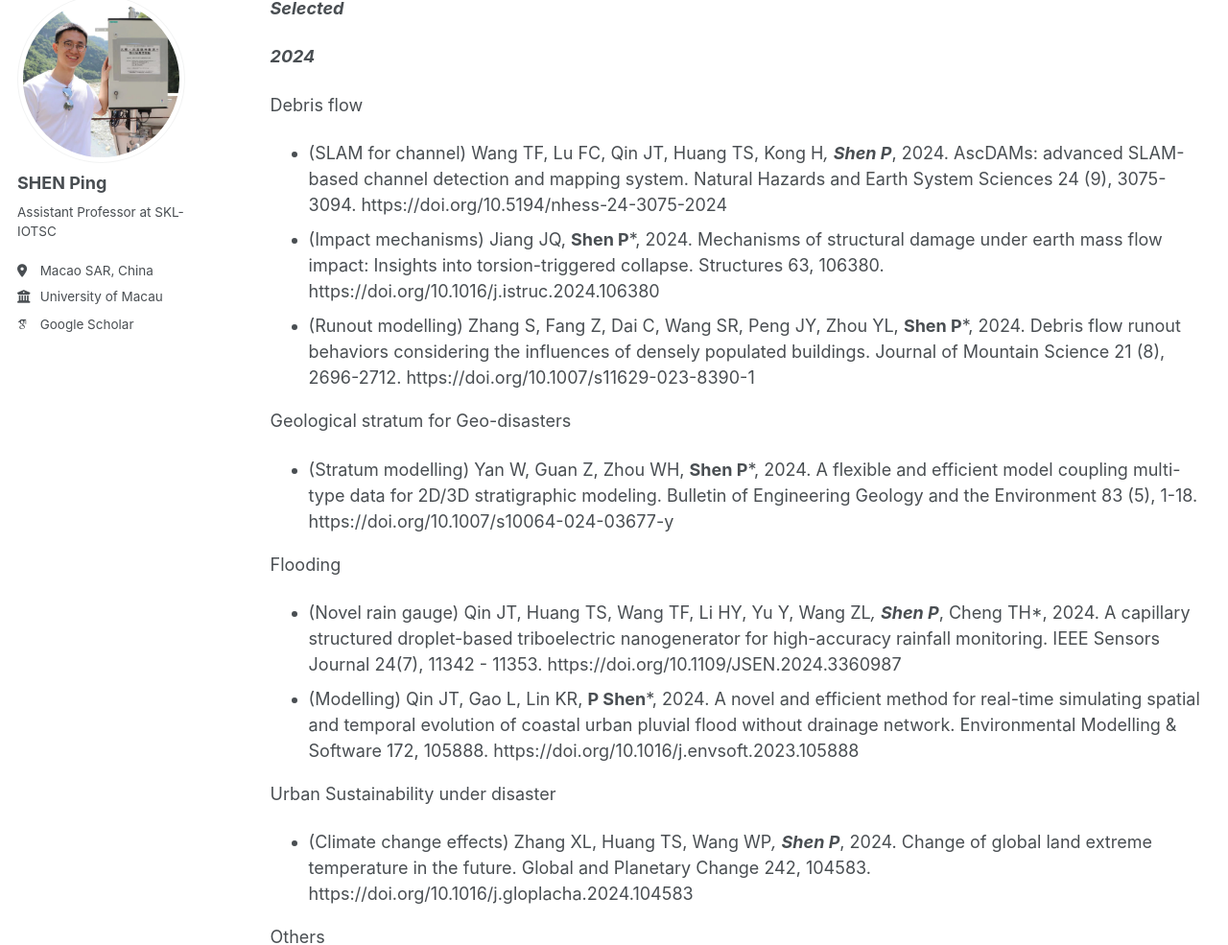
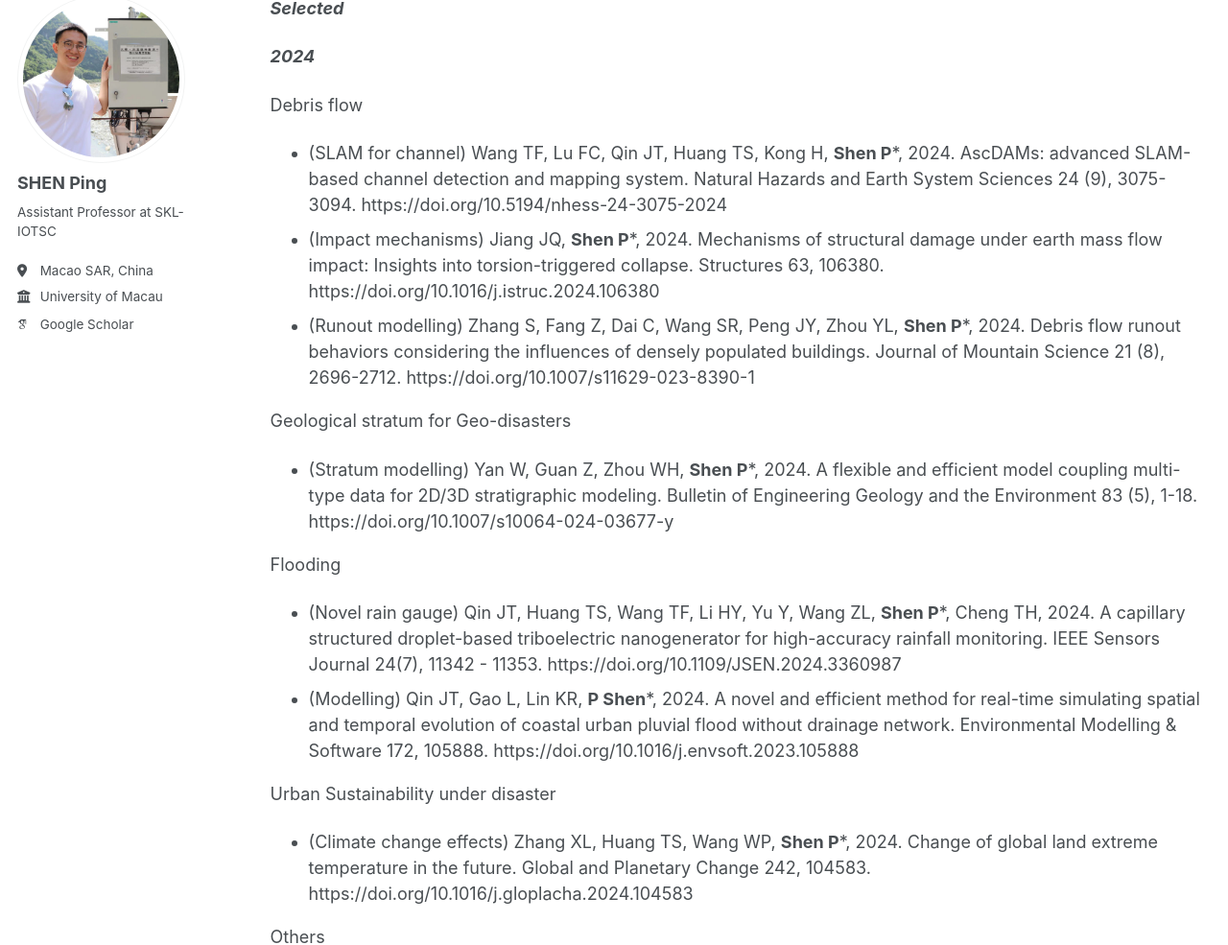
Before and after one commit to Ping-UM/Ping-UM.github.io, a Jekyll site: the page built from _pages/cv.md, in a window 1280 px wide and 1400 px high, scrolled down 949 px. Shown: the part 111-1096 px from the top of the window at 96% size. Built offline with Jekyll 4.4.1, drawn with Linux system fonts in a browser that asks for light colours; some web fonts are replaced; some of the changed text lies outside the part shown.

Commit message:
Update cv.md

```diff
--- a/_pages/cv.md
+++ b/_pages/cv.md
@@ -41,7 +41,7 @@ Journal
 ***2024***
 
 Debris flow
-* (SLAM for channel) Wang TF, Lu FC, Qin JT, Huang TS, Kong H*, **Shen P***, 2024. AscDAMs: advanced SLAM-based channel detection and mapping system. Natural Hazards and Earth System Sciences 24 (9), 3075-3094. https://doi.org/10.5194/nhess-24-3075-2024
+* (SLAM for channel) Wang TF, Lu FC, Qin JT, Huang TS, Kong H, **Shen P***, 2024. AscDAMs: advanced SLAM-based channel detection and mapping system. Natural Hazards and Earth System Sciences 24 (9), 3075-3094. https://doi.org/10.5194/nhess-24-3075-2024
 * (Impact mechanisms) Jiang JQ, **Shen P***, 2024. Mechanisms of structural damage under earth mass flow impact: Insights into torsion-triggered collapse. Structures 63, 106380. https://doi.org/10.1016/j.istruc.2024.106380
 * (Runout modelling) Zhang S, Fang Z, Dai C, Wang SR, Peng JY, Zhou YL, **Shen P***, 2024. Debris flow runout behaviors considering the influences of densely populated buildings. Journal of Mountain Science 21 (8), 2696-2712. https://doi.org/10.1007/s11629-023-8390-1
 
@@ -49,11 +49,11 @@ Geological stratum for Geo-disasters
 * (Stratum modelling) Yan W, Guan Z, Zhou WH, **Shen P***, 2024. A flexible and efficient model coupling multi-type data for 2D/3D stratigraphic modeling. Bulletin of Engineering Geology and the Environment 83 (5), 1-18. https://doi.org/10.1007/s10064-024-03677-y
 
 Flooding
-* (Novel rain gauge) Qin JT, Huang TS, Wang TF, Li HY, Yu Y, Wang ZL*, **Shen P***, Cheng TH*, 2024. A capillary structured droplet-based triboelectric nanogenerator for high-accuracy rainfall monitoring. IEEE Sensors Journal 24(7), 11342 - 11353. https://doi.org/10.1109/JSEN.2024.3360987
+* (Novel rain gauge) Qin JT, Huang TS, Wang TF, Li HY, Yu Y, Wang ZL, **Shen P***, Cheng TH, 2024. A capillary structured droplet-based triboelectric nanogenerator for high-accuracy rainfall monitoring. IEEE Sensors Journal 24(7), 11342 - 11353. https://doi.org/10.1109/JSEN.2024.3360987
 * (Modelling) Qin JT, Gao L, Lin KR, **P Shen***, 2024. A novel and efficient method for real-time simulating spatial and temporal evolution of coastal urban pluvial flood without drainage network. Environmental Modelling & Software 172, 105888. https://doi.org/10.1016/j.envsoft.2023.105888
 
 Urban Sustainability under disaster
-* (Climate change effects) Zhang XL, Huang TS, Wang WP*, **Shen P***, 2024. Change of global land extreme temperature in the future. Global and Planetary Change 242, 104583. https://doi.org/10.1016/j.gloplacha.2024.104583
+* (Climate change effects) Zhang XL, Huang TS, Wang WP, **Shen P***, 2024. Change of global land extreme temperature in the future. Global and Planetary Change 242, 104583. https://doi.org/10.1016/j.gloplacha.2024.104583
 
 Others
 * Li ZF, Zhang ZT*, Tai P, **Shen P**, Li JH, 2024. Investigation of morphological effects on crushing characteristics of calcareous sand particle by 3D image analysis with spherical harmonics. Powder Technology 433, 119204. https://doi.org/10.1016/j.powtec.2023.119204
@@ -68,7 +68,7 @@ Geological stratum for Geo-disasters
 * (Machine learning) Yan W, Yan Y, **Shen P***, Zhou WH, 2023. A hybrid physical data informed DNN in axial displacement prediction of immersed tunnel joint. Georisk: Assessment and Management of Risk for Engineered Systems and Geohazards 17(1), 169-180. https://doi.org/10.1080/17499518.2023.2169941
 
 Debris flow
-* (Runout modelling) Wang TF, Huang TS, **Shen P***, Peng DL*, Zhang LM, 2023.The mechanisms of high mobility of a glacial debris flow using the Pudasaini-Mergili multi-phase modeling. Engineering Geology 322, 107186. https://doi.org/10.1016/j.enggeo.2023.107186
+* (Runout modelling) Wang TF, Huang TS, **Shen P***, Peng DL, Zhang LM, 2023.The mechanisms of high mobility of a glacial debris flow using the Pudasaini-Mergili multi-phase modeling. Engineering Geology 322, 107186. https://doi.org/10.1016/j.enggeo.2023.107186
 
 Flooding
 * (Review) **Shen P**, Wei SL, Shi HB, Gao L, Zhou WH, 2023. Coastal flood risk and smart resilience evaluation under a changing climate. Ocean-Land-Atmosphere Research 2, 0029. https://doi.org/10.34133/olar.0029
```
